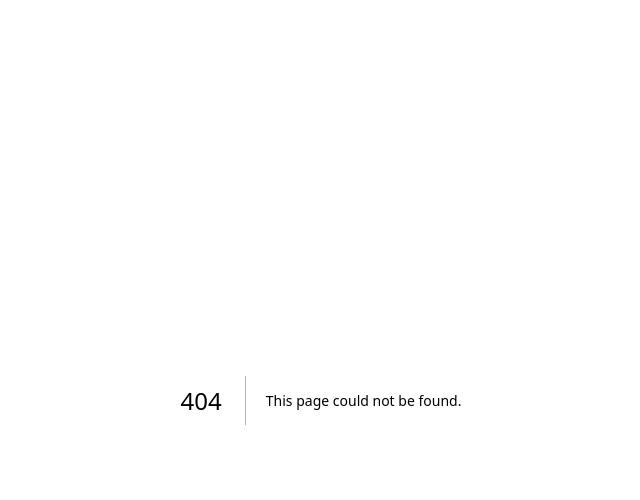
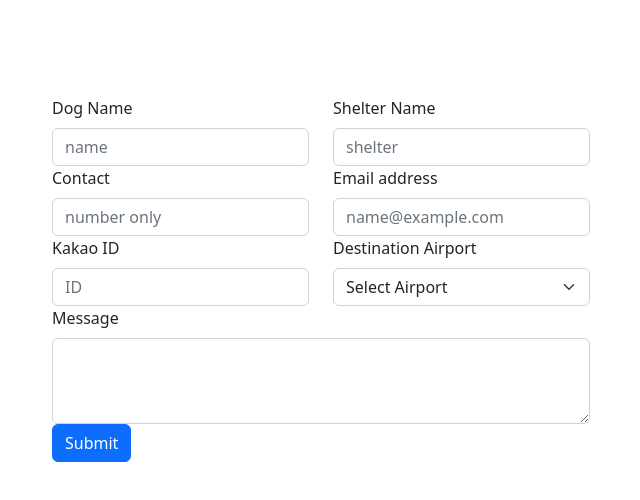
Before and after one commit to hailey0503/saveDogs, a Next.js app in the folder client/: page /admin in a window 1280 px wide. Before the commit this address had no page. Shown: the top 500 px of the page, without its empty margins (319-959 px from the left). Built offline with nearby package versions, Linux system fonts and the light colour scheme.

Commit message:
added admin page (frontend)

```diff
--- /dev/null
+++ b/client/pages/admin/index.js
@@ -0,0 +1,75 @@
+import Head from 'next/head'
+import styles from '@/styles/Home.module.css'
+import 'bootstrap/dist/css/bootstrap.min.css';
+import Col from 'react-bootstrap/Col'
+import Row from 'react-bootstrap/Row';
+import { Form, Button, FormGroup, FormControl, ControlLabel } from "react-bootstrap";
+
+
+function Admin() {
+
+	// register a dog to db in form submit
+	// call POST /dogs/register via fetch in handleSubmit
+
+  return (
+    <>
+      <Head>
+        <title>Create Next App</title>
+        <meta name="description" content="Generated by create next app" />
+        <meta name="viewport" content="width=device-width, initial-scale=1" />
+        <link rel="icon" href="/favicon.ico" />
+      </Head>
+      <main className={styles.main}>
+      <div className="Admin">
+        <Form>
+          <Row>
+            <Col>
+              <Form.Label>Dog Name</Form.Label>
+              <Form.Control type="text" placeholder="name" />
+          </Col>
+          <Col>
+              <Form.Label>Shelter Name</Form.Label>
+              <Form.Control type="text" placeholder="shelter" />
+          </Col>
+        </Row>
+        <Row>
+          <Col>
+              <Form.Label>Contact</Form.Label>
+              <Form.Control type="phonenumber" placeholder="number only" />
+          </Col>
+          <Col>
+              <Form.Label>Email address</Form.Label>
+              <Form.Control type="email" placeholder="name@example.com" />
+
+          </Col>
+        </Row>
+        <Row>
+          <Col>
+              <Form.Label>Kakao ID</Form.Label>
+              <Form.Control type="kakaoID" placeholder="ID" />
+          </Col>
+          <Col>
+              <Form.Label>Destination Airport</Form.Label>
+                <Form.Select aria-label="Default select example">
+                  <option>Select Airport</option>
+                  <option value="1">San Francisco</option>
+                  <option value="2">New York</option>
+                  <option value="3">Los Angeles</option>
+                  <option value="4">Toronto</option>
+                </Form.Select>
+          </Col>
+        </Row>
+          <Form.Label>Message</Form.Label>
+          <Form.Control as="textarea" rows={3} />
+
+          <Button variant="primary" type="submit">
+            Submit
+          </Button>
+        </Form>
+      </div>
+    </main>
+  </>
+  );
+}
+
+export default Admin;
```
